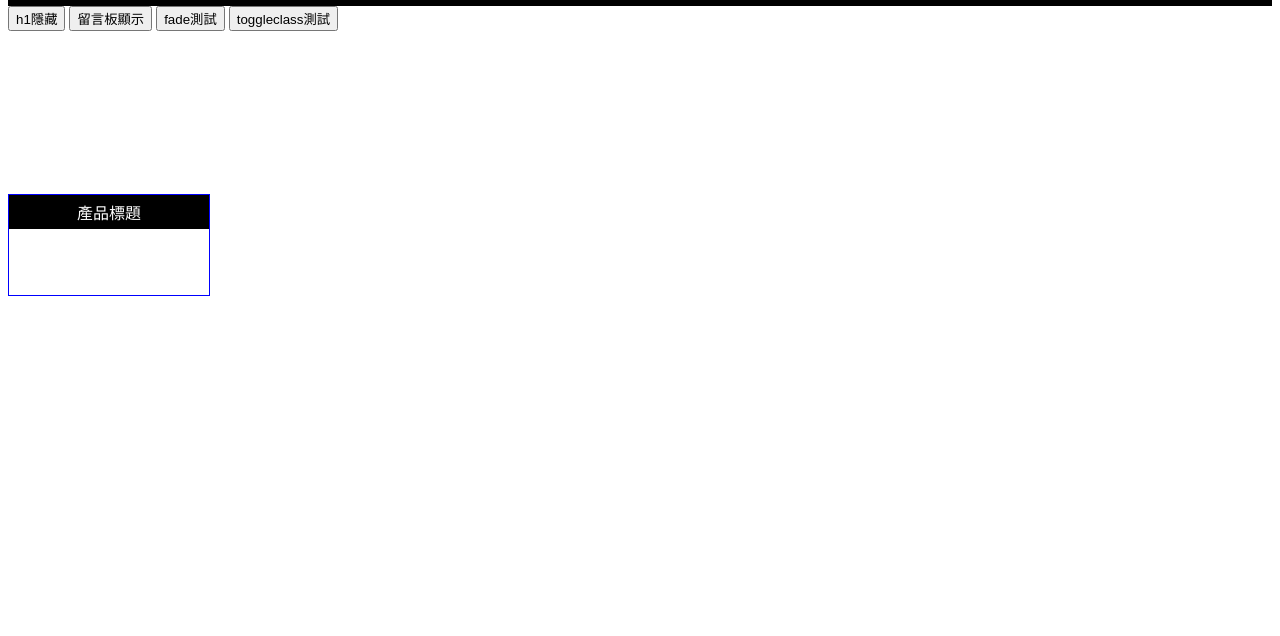
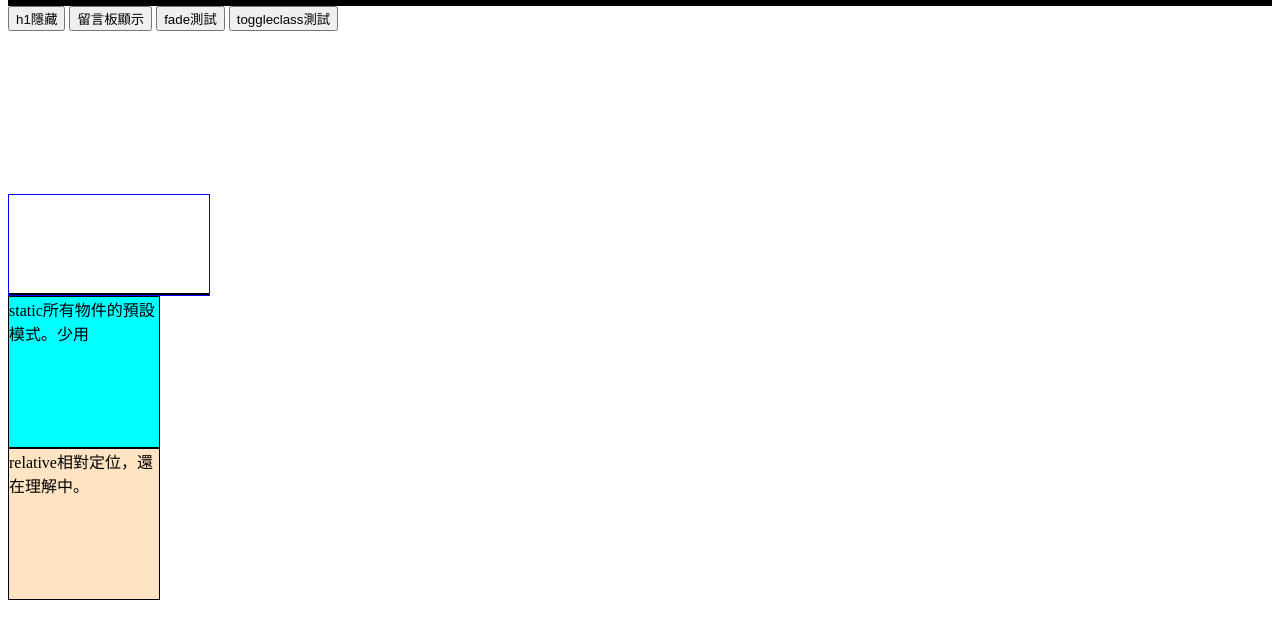
Before and after one commit to minder310/jq_-review, a plain HTML site: page index.html in a window 1280 px wide. Shown: the part 164-800 px from the top of the page. Drawn offline with Linux system fonts and the light colour scheme.

Commit message:
jq重新貼上，測試是否運作正常。

```diff
--- a/index.html
+++ b/index.html
@@ -25,6 +25,11 @@
             width: 200px;
             height: 100px;
             border: 1px solid blue;
+            /* position:位置relative相對位置。 */
+            position: relative;
+            /* 超出時自動隱藏。 */
+            overflow: hidden;
+            transition: all 3s;
         }
         .title{
             /* 背景顏色 */
@@ -36,12 +41,55 @@
             /* 邊距寬度 宣告兩個就是左右上下。5px代表左右寬度，0代表上下邊距*/
             padding: 5px 0px;
         }
-        .stotic{
+        /* 指class:box底下的title class。 */
+        .box .title{
+            /* 背景顏色 */
+            background: #000;
+            /* 字體顏色 */
+            color: #fff;
+            /* 字體靠哪裡 */
+            text-align: center;
+            /* 邊距寬度 宣告兩個就是左右上下。5px代表左右寬度，0代表上下邊距*/
+            padding: 5px 0px;
+            /* 位置靠哪裡:absolute,絕對定位。 */
+            position:absolute;
+            /* bottom:是指底部的意思，底部值為0就是靠最下面的意思。 */
+            bottom: -32px;
+            /* 動畫變換時間。 */
+            transition: all 1s;
+            /* 寬度100% */
+            width:100%;
+        }
+        .box:hover .title{
+            bottom: 0;
+        }
+        .box-position{
+            width: 150px;
+            height: 150px;
+            border: 1px solid ;
+        }
+        .static{
             /* 靜態定位 */
             position: static;
+            background-color: aqua;
         }
         .relative{
             /* 相對定位位 */
+            position: relative;
+            background-color: bisque;
+        }
+        .fixed{
+            /* 固定定位 */
+            position: fixed;
+            background-color: blue;
+        }
+        .abosolute{
+            position: absolute;
+            background-color: cadetblue;
+        }
+        .sticky{
+            position: sticky;
+            background-color: crimson;
         }
     </style>
 </head>
@@ -70,5 +118,7 @@
     <div class="box">
         <div class="title">產品標題</div>
     </div>
+    <div class="box-position static">static所有物件的預設模式。少用</div>
+    <div class="box-position relative">relative相對定位，還在理解中。</div>
 </body>
 </html>
```
Also changed, not shown: js/all.js (+5 -5 lines).
